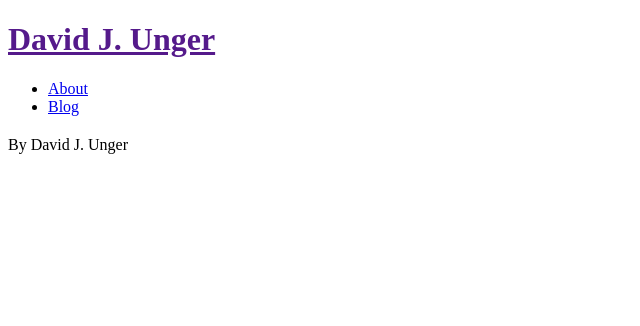
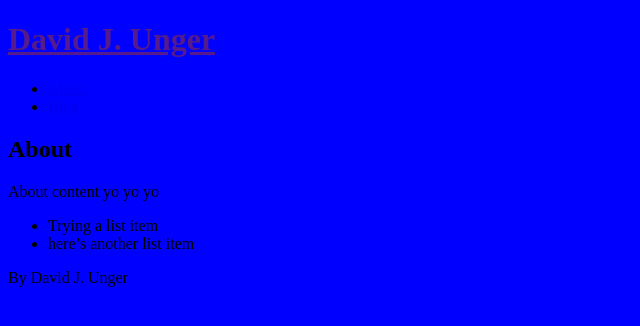
Before and after one commit to dungerdunger/dungerdunger.github.io, a Jekyll site: the page built from _pages/01_about.md, in a window 1280 px wide. Shown: the top 326 px of the page, without its empty margins (0-640 px from the left). Built offline with Jekyll 4.4.1, drawn with Linux system fonts in a browser that asks for light colours; some web fonts are replaced; our own code applies the rules of GitHub Pages for plain Markdown files.

```diff
--- a/_config.yml
+++ b/_config.yml
@@ -18,7 +18,7 @@
 description: >
   A Chicago-based writer and designer
 baseurl: "" # the subpath of your site, e.g. /blog
-url: "http://localhost:4000" # the base hostname & protocol for your site, e.g. http://example.com
+url: "http://127.0.0.1:4000" # the base hostname & protocol for your site, e.g. http://example.com
 twitter_username: dungerdunger
 github_username:  dungerdunger
 
--- a/_pages/01_about.md
+++ b/_pages/01_about.md
@@ -0,0 +1,10 @@
+---
+layout: page
+title: About
+permalink: /about/
+---
+
+About content yo yo yo
+
+* Trying a list item
+* here's another list item
--- /dev/null
+++ b/_sass/_style.scss
@@ -0,0 +1,3 @@
+body {
+	background:blue;
+}
--- /dev/null
+++ b/css/main.scss
@@ -0,0 +1,6 @@
+---
+# Front matter to ensure jekyll reads file
+---
+@import
+	"base",
+	"style"
```
Also changed, not shown: about.md (deleted, +0 -18 lines), index.html (added, +7 -0 lines), index.md (deleted, +0 -6 lines), _sass/_base.scss (added).
